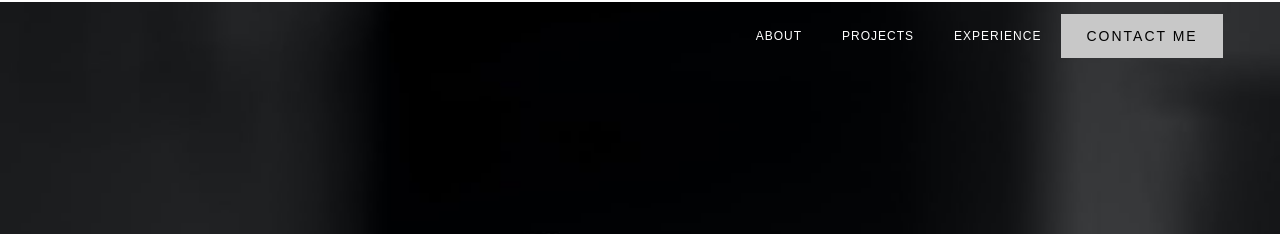
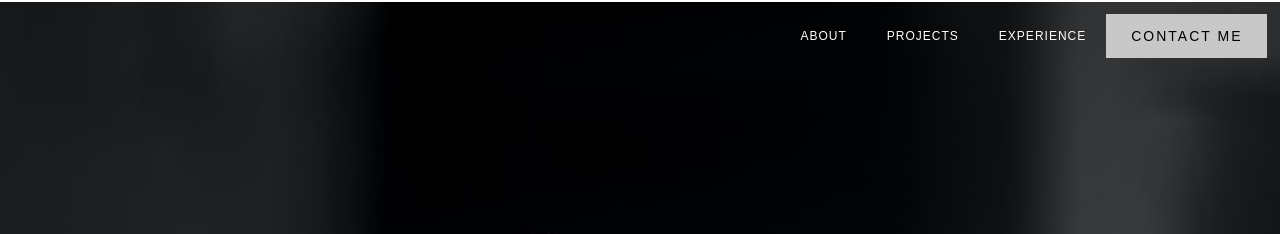
Before and after one commit to Iain05/Iain05.github.io, a plain HTML site: page index.html in a window 1280 px wide. Shown: the top 234 px of the page. Drawn offline with nearby package versions, Linux system fonts and the light colour scheme; a script that the page names is missing.

Commit message:
Update iains-business-starter-e22aae.webflow.css

```diff
--- a/css/iains-business-starter-e22aae.webflow.css
+++ b/css/iains-business-starter-e22aae.webflow.css
@@ -449,7 +449,7 @@ figcaption {
   display: -ms-flexbox;
   display: flex;
   margin: 0px auto -3%;
-  padding: 20px 0px 20px 53%;
+  padding: 20px 0px 20px 60%;
   -webkit-box-align: center;
   -webkit-align-items: center;
   -ms-flex-align: center;
```
